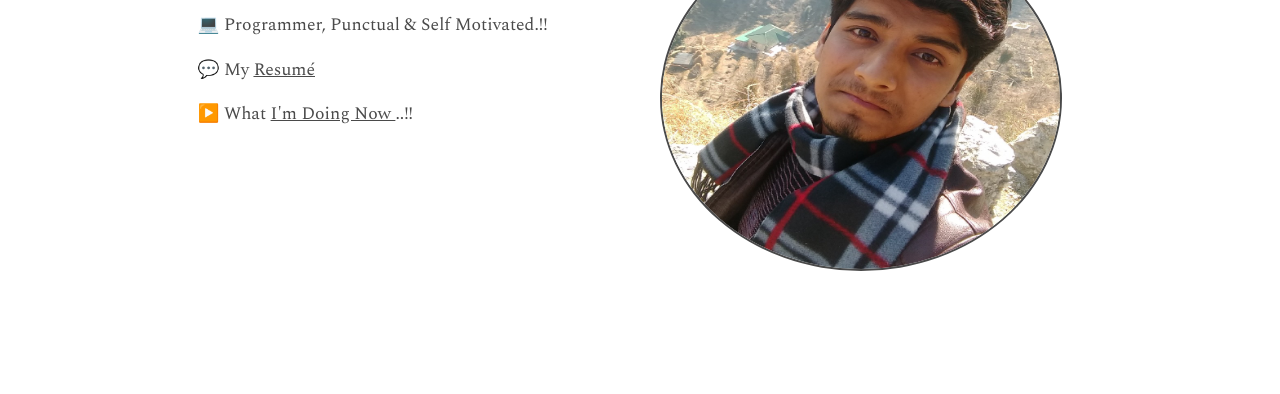
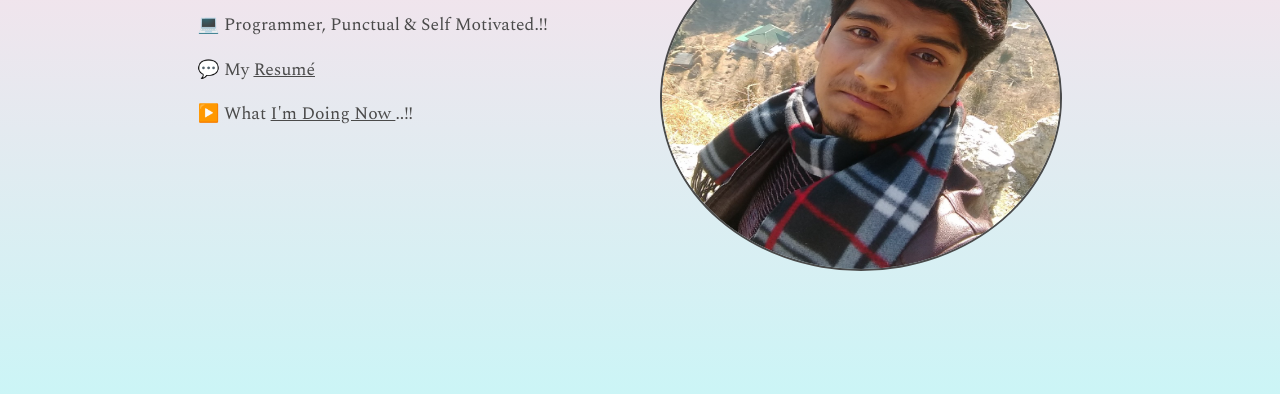
Before and after one commit to sjainsourav/souravjain.netlify.com, a plain HTML site: page index.html in a window 1280 px wide. Shown: the part 162-556 px from the top of the page. Drawn offline with nearby package versions, Linux system fonts and the light colour scheme.

Commit message:
Update main.css
Redesign Bg

```diff
--- a/assets/css/main.css
+++ b/assets/css/main.css
@@ -4,6 +4,11 @@ body {
 	color: #4A4A4A;
 	display: block;
 	height: 100%;
+	background-color: #FFDEE9;
+	background-image: -webkit-linear-gradient(180deg, #FFDEE9 0%, #B5FFFC 100%);
+	background-image: -moz-linear-gradient(180deg, #FFDEE9 0%, #B5FFFC 100%);
+	background-image: -o-linear-gradient(180deg, #FFDEE9 0%, #B5FFFC 100%);
+	background-image: linear-gradient(180deg, #FFDEE9 0%, #B5FFFC 100%);
 }
 
 h1 {
```
